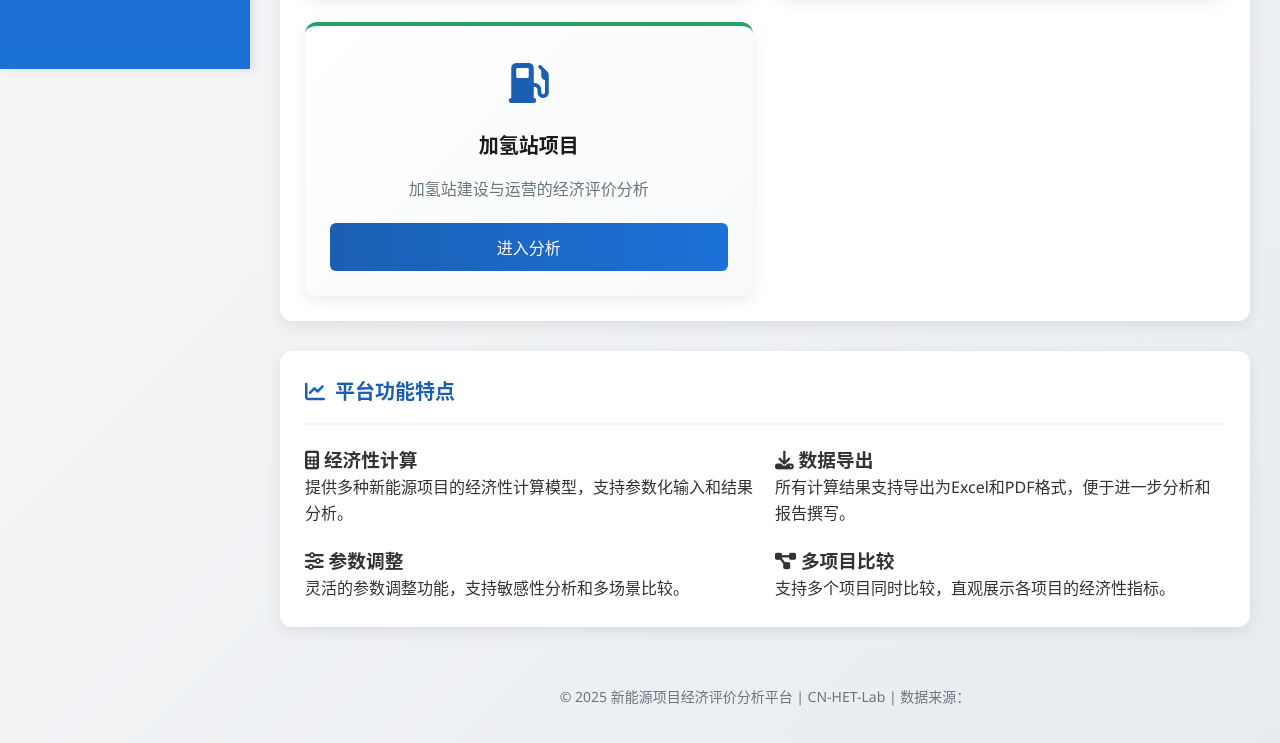
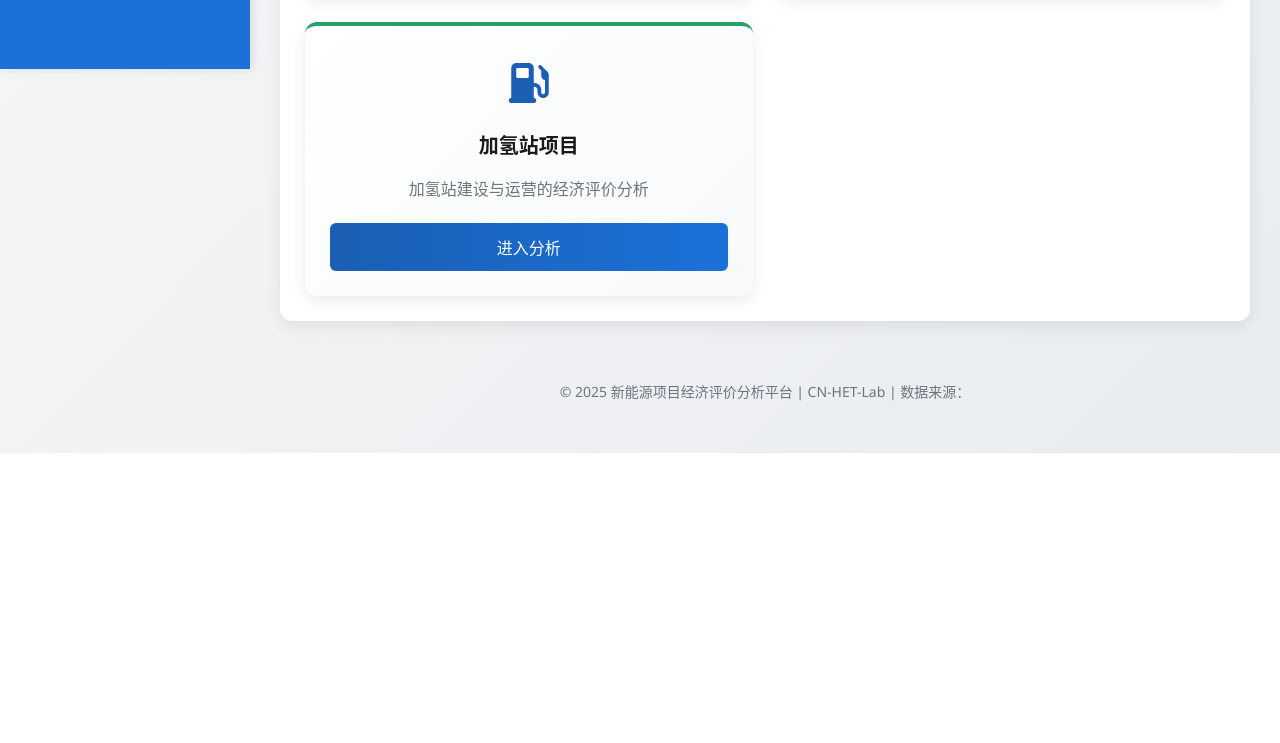
Before and after one commit to CN-HET-Lab/CN-HET-Lab.github.io, a website: page index.html in a window 1280 px wide. Shown: the part 731-1474 px from the top of the page. After the commit the page ends 1184 px from the top, so only its background shows below. Drawn offline with Linux system fonts and the light colour scheme.

Commit message:
Update index.html

```diff
--- a/index.html
+++ b/index.html
@@ -637,28 +637,6 @@
                     </div>
                 </div>
             </div>
-
-            <div class="content-card">
-                <h2 class="card-title"><i class="fas fa-chart-line"></i> 平台功能特点</h2>
-                <div class="calculator-grid">
-                    <div>
-                        <h3><i class="fas fa-calculator"></i> 经济性计算</h3>
-                        <p>提供多种新能源项目的经济性计算模型，支持参数化输入和结果分析。</p>
-                    </div>
-                    <div>
-                        <h3><i class="fas fa-download"></i> 数据导出</h3>
-                        <p>所有计算结果支持导出为Excel和PDF格式，便于进一步分析和报告撰写。</p>
-                    </div>
-                    <div>
-                        <h3><i class="fas fa-sliders-h"></i> 参数调整</h3>
-                        <p>灵活的参数调整功能，支持敏感性分析和多场景比较。</p>
-                    </div>
-                    <div>
-                        <h3><i class="fas fa-project-diagram"></i> 多项目比较</h3>
-                        <p>支持多个项目同时比较，直观展示各项目的经济性指标。</p>
-                    </div>
-                </div>
-            </div>
         </div>
 
         <!-- 氢能耦合CCUS项目页面 -->
@@ -850,4 +828,5 @@
         });
     </script>
 </body>
+
 </html>
```
